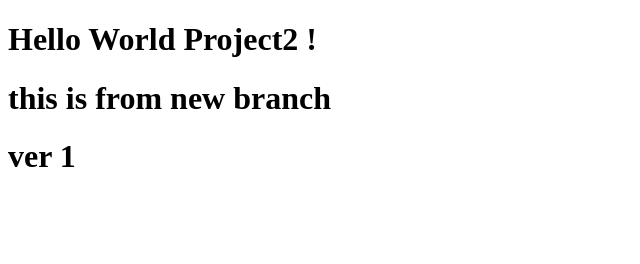
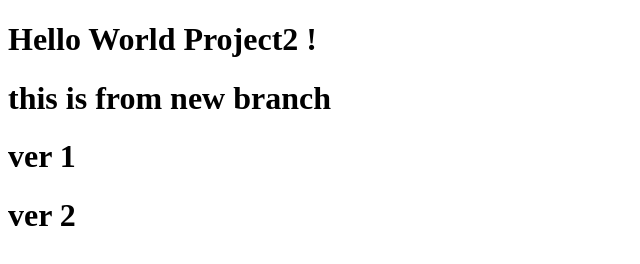
Before and after one commit to vilasparab/Project4, a plain HTML site: page index.html in a window 1280 px wide. Shown: the whole page, without its empty margins (0-640 px from the left). Drawn offline with Linux system fonts and the light colour scheme.

Commit message:
this is ver2 V2

```diff
--- a/index.html
+++ b/index.html
@@ -10,5 +10,6 @@
         <h1> Hello World Project2 ! </h1>
         <h1>this is from new branch </h1>
         <h1> ver 1</h1>
+        <h1> ver 2</h1>
     </body>
 </html>
```
